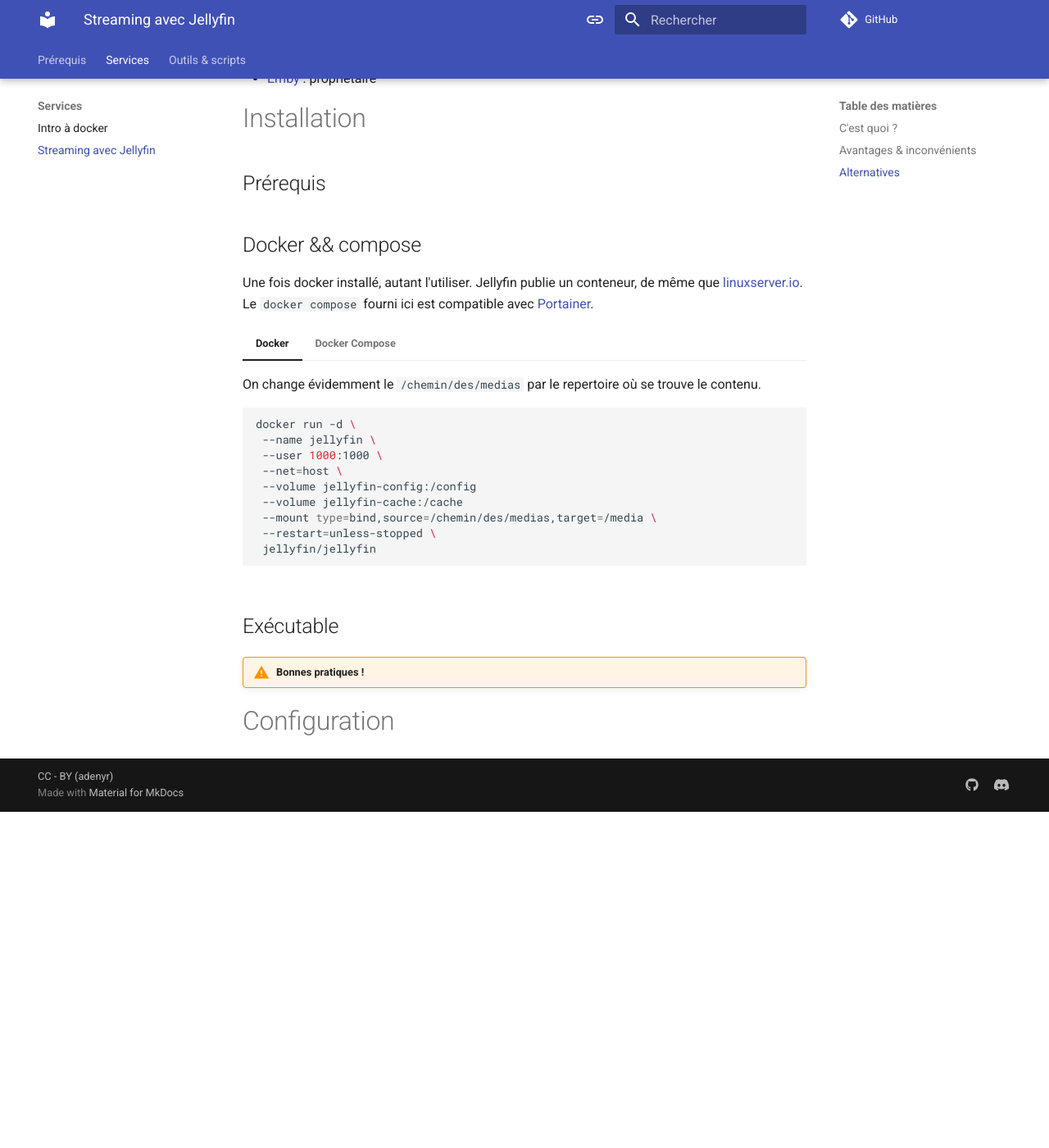
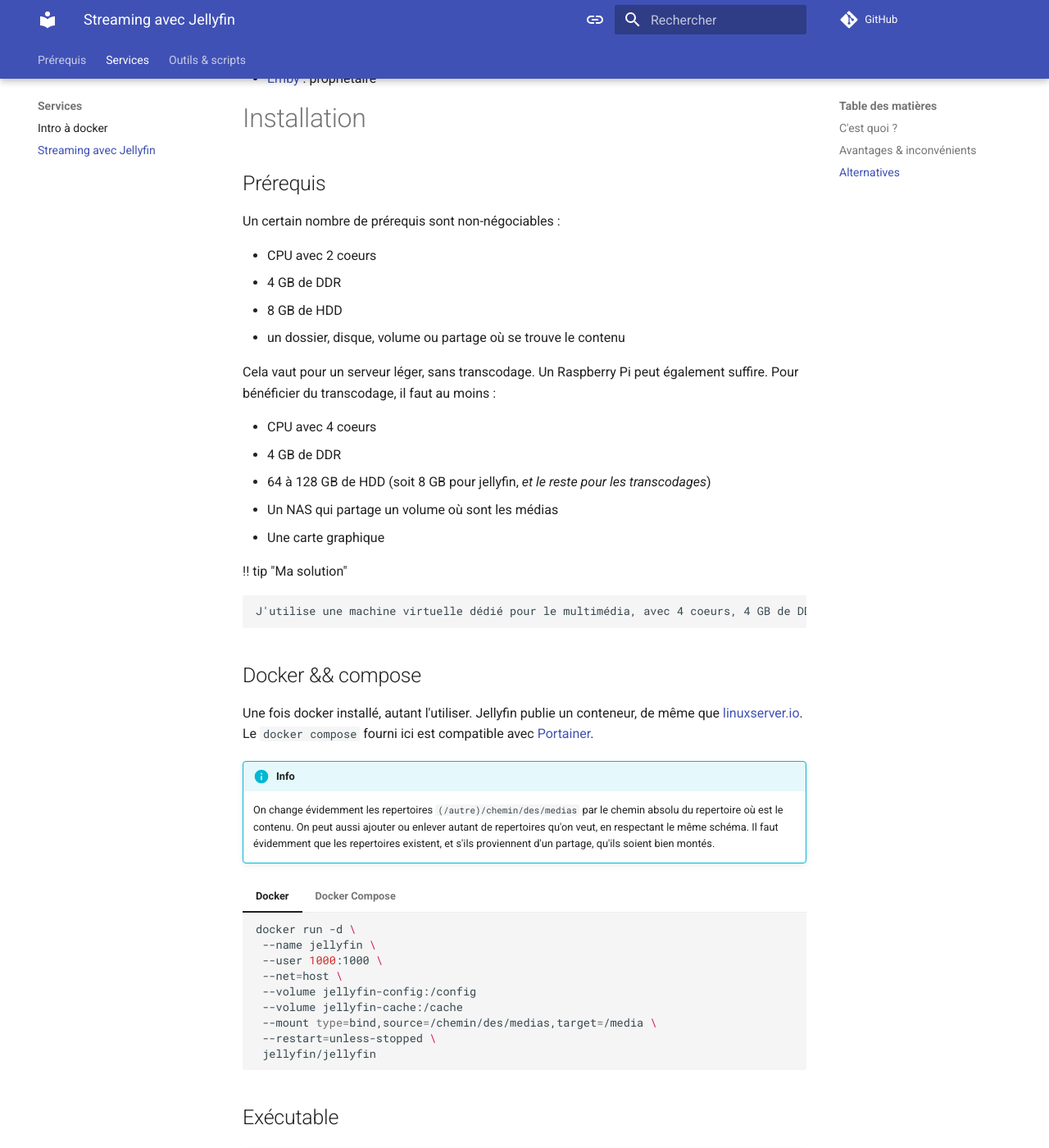
Before and after one commit to adenyrr/become.sh, an MkDocs documentation site: the page built from docs/services/jellyfin.md, in a window 1280 px wide and 1400 px high, scrolled down 1159 px. Shown: the whole window at 82% size. Built offline with MkDocs 1.6.1 and Material for MkDocs 9.7.7, drawn with Linux system fonts in a browser that asks for light colours; comment, search, counter and statistics services are not loaded; before the commit the page ends 2149 px from its top, so only the background shows below that; some of the changed text lies outside the part shown.

Commit message:
Update jellyfin.md

````diff
--- a/docs/services/jellyfin.md
+++ b/docs/services/jellyfin.md
@@ -38,15 +38,35 @@
 
 ## Prérequis
 
+Un certain nombre de prérequis sont non-négociables :
 
+- CPU avec 2 coeurs
+- 4 GB de DDR
+- 8 GB de HDD
+- un dossier, disque, volume ou partage où se trouve le contenu
+
+Cela vaut pour un serveur léger, sans transcodage. Un Raspberry Pi peut également suffire. Pour bénéficier du transcodage, il faut au moins :
+
+- CPU avec 4 coeurs
+- 4 GB de DDR
+- 64 à 128 GB de HDD (soit 8 GB pour jellyfin, *et le reste pour les transcodages*)
+- Un NAS qui partage un volume où sont les médias
+- Une carte graphique
+
+!! tip "Ma solution"
+
+    J'utilise une machine virtuelle dédié pour le multimédia, avec 4 coeurs, 4 GB de DDR4 et 96 GB de disque. Le transcodage se fait sur une nVidia 1060. J'utilise une instance OMV qui partage plusieurs téras de fichiers sur cette machine.
 
 ## Docker && compose
 
 Une fois docker installé, autant l'utiliser. Jellyfin publie un conteneur, de même que [linuxserver.io](https://docs.linuxserver.io/images/docker-jellyfin/). Le `docker compose` fourni ici est compatible avec [Portainer](https://portainer.io).
 
+!!! info
+
+    On change évidemment les repertoires `(/autre)/chemin/des/medias` par le chemin absolu du repertoire où est le contenu. On peut aussi ajouter ou enlever autant de repertoires qu'on veut, en respectant le même schéma.
+    Il faut évidemment que les repertoires existent, et s'ils proviennent d'un partage, qu'ils soient bien montés.
+
 === "Docker"
-
-    On change évidemment le `/chemin/des/medias` par le repertoire où se trouve le contenu.
 
     ``` bash
     docker run -d \
@@ -90,4 +108,18 @@
 
 !!! warning "Bonnes pratiques !"
 
+    La solution recommmandée est d'utiliser `docker`. Cependant, sur un serveur dédié au multimédia, on peut installer directement les exécutables fournis par l'équipe de jellyfin. C'est une solution qui *peut* convenir, par exemple sur une machine virtuelle.
+
+Pour installer directement Jellyfin sous Linux, le projet propose un script tout fait :
+
+    ``` bash
+    curl https://repo.jellyfin.org/install-debuntu.sh | sudo bash
+    ```
+
+## Home Assistant
+
+Il est également possible d'installer Jellyfin directement depuis Home Asistant, s'il est exécuté en mode `système d'exploitation`. Il suffit de se rendre sur le menu des add-ons, puis d'ajouter le dépôt suivant : `https://github.com/alexbelgium/hassio-addons` ou de cliquer [ici](https://my.home-assistant.io/redirect/supervisor_add_addon_repository/?repository_url=https%3A%2F%2Fgithub.com%2Falexbelgium%2Fhassio-addons).
+
 # Configuration
+
+Il suffit de se rendre sur http://IP:8096 our commencer la configuration.
````
Also changed, not shown: other parts of docs/services/jellyfin.md (+0 -2 lines).
